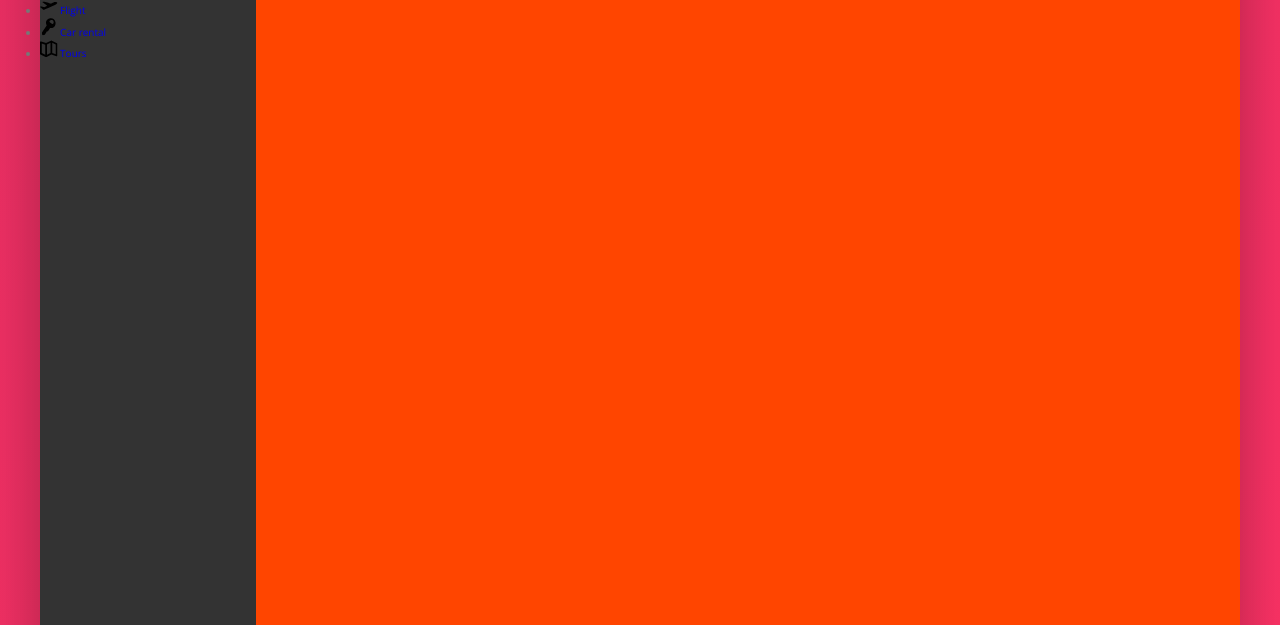
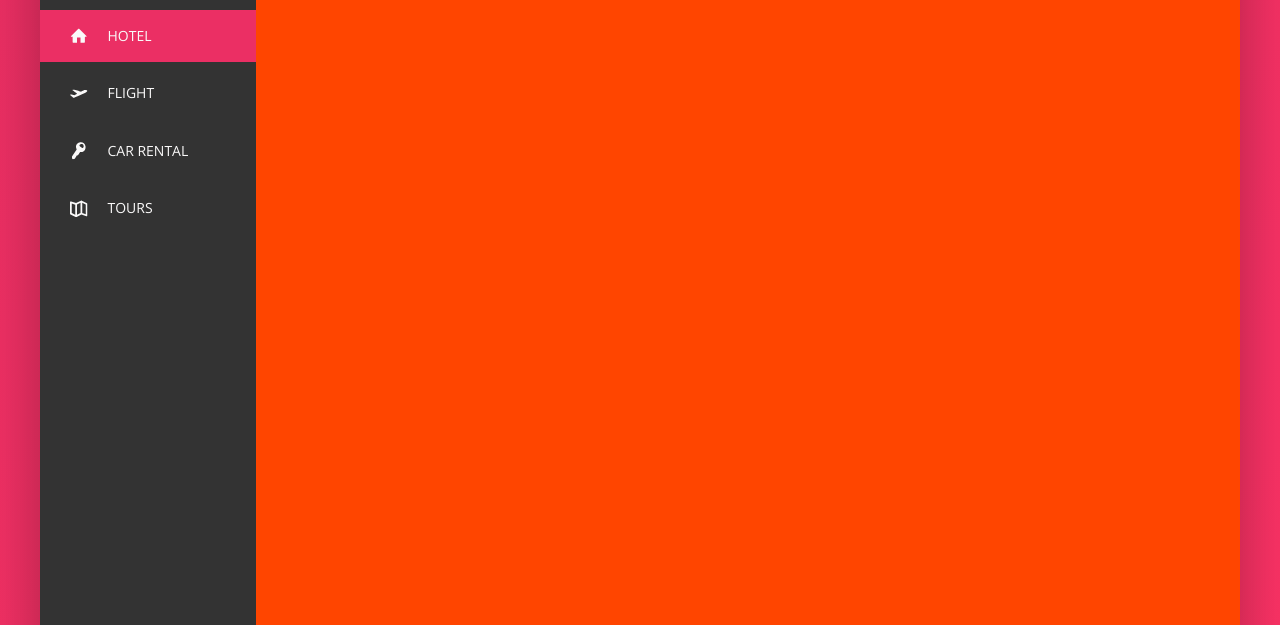
Before and after one commit to TasinAhmed/Trillo, a plain HTML site: page index.html in a window 1280 px wide. Shown: the part 175-800 px from the top of the page. Drawn offline with nearby package versions, Linux system fonts and the light colour scheme.

Commit message:
Done navigation

```diff
--- a/index.html
+++ b/index.html
@@ -55,7 +55,7 @@
       <div class="content">
         <nav class="sidebar">
           <ul class="side-nav">
-            <li class="side-nav__link">
+            <li class="side-nav__item side-nav__item--active">
               <a href="#" class="side-nav__link">
                 <svg class="side-nav__icon">
                   <use xlink:href="img/sprite.svg#icon-home"></use>
@@ -63,7 +63,7 @@
                 <span>Hotel</span>
               </a>
             </li>
-            <li class="side-nav__link">
+            <li class="side-nav__item">
               <a href="#" class="side-nav__link">
                 <svg class="side-nav__icon">
                   <use xlink:href="img/sprite.svg#icon-aircraft-take-off"></use>
@@ -71,7 +71,7 @@
                 <span>Flight</span>
               </a>
             </li>
-            <li class="side-nav__link">
+            <li class="side-nav__item">
               <a href="#" class="side-nav__link">
                 <svg class="side-nav__icon">
                   <use xlink:href="img/sprite.svg#icon-key"></use>
@@ -79,7 +79,7 @@
                 <span>Car rental</span>
               </a>
             </li>
-            <li class="side-nav__link">
+            <li class="side-nav__item">
               <a href="#" class="side-nav__link">
                 <svg class="side-nav__icon">
                   <use xlink:href="img/sprite.svg#icon-map"></use>
--- a/sass/_components.scss
+++ b/sass/_components.scss
@@ -105,16 +105,59 @@
 }
 
 .side-nav {
+  font-size: 1.4rem;
+  list-style: none;
+  margin-top: 3.5rem;
+
   &__item {
+    position: relative;
+
+    &:not(:last-child) {
+      margin-bottom: 0.5rem;
+    }
   }
 
-  &__link {
+  &__item::before {
+    content: "";
+    position: absolute;
+    top: 0;
+    left: 0;
+    height: 100%;
+    width: 3px;
+    background-color: $color-primary;
+    transform: scaleY(0);
+    transition: transform 0.2s, width 0.4s cubic-bezier(1, 0, 0, 1) 0.2s,
+      background-color 0.1s;
+  }
+
+  &__item:hover::before,
+  &__item--active::before {
+    transform: scaleY(1);
+    width: 100%;
+  }
+
+  &__item:active::before {
+    background-color: $color-primary-light;
+  }
+
+  &__link:link,
+  &__link:visited {
+    color: $color-grey-light-1;
     text-decoration: none;
+    text-transform: uppercase;
+    display: block;
+    padding: 1.5rem 3rem;
+    display: flex;
+    align-items: center;
+    position: relative;
+    z-index: 10;
   }
 
   &__icon {
     width: 1.75rem;
     height: 1.75rem;
+    margin-right: 2rem;
+    fill: currentColor;
   }
 }
 
```
Also changed, not shown: css/main.css, css/main.min.css.
